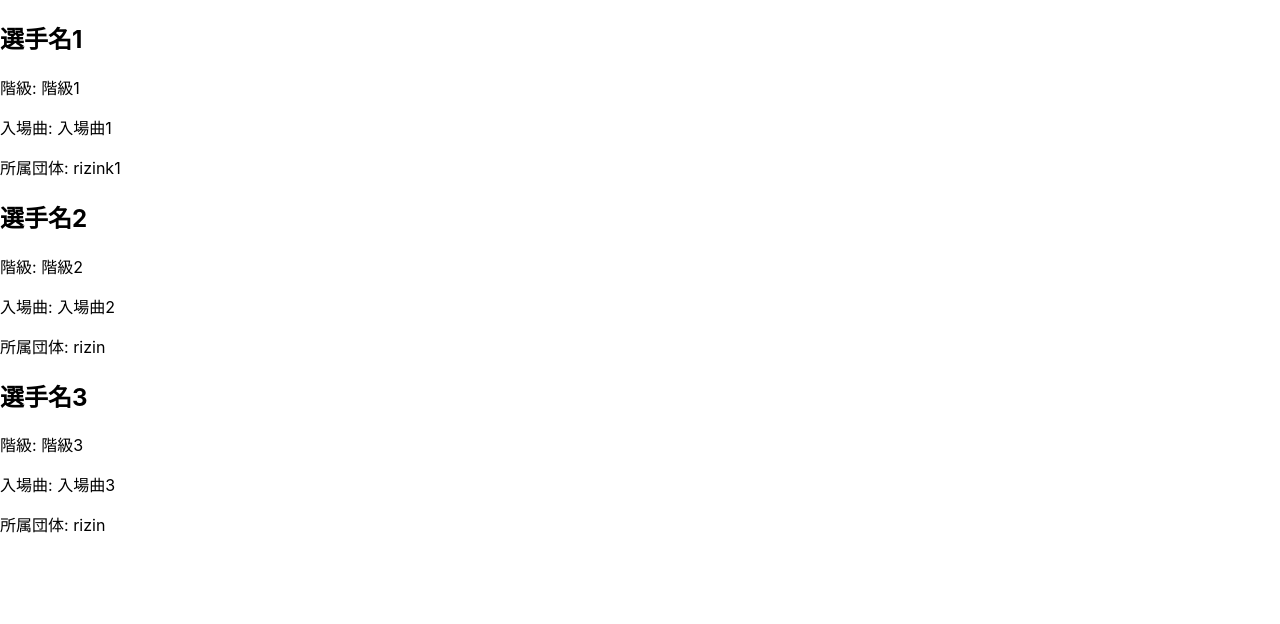
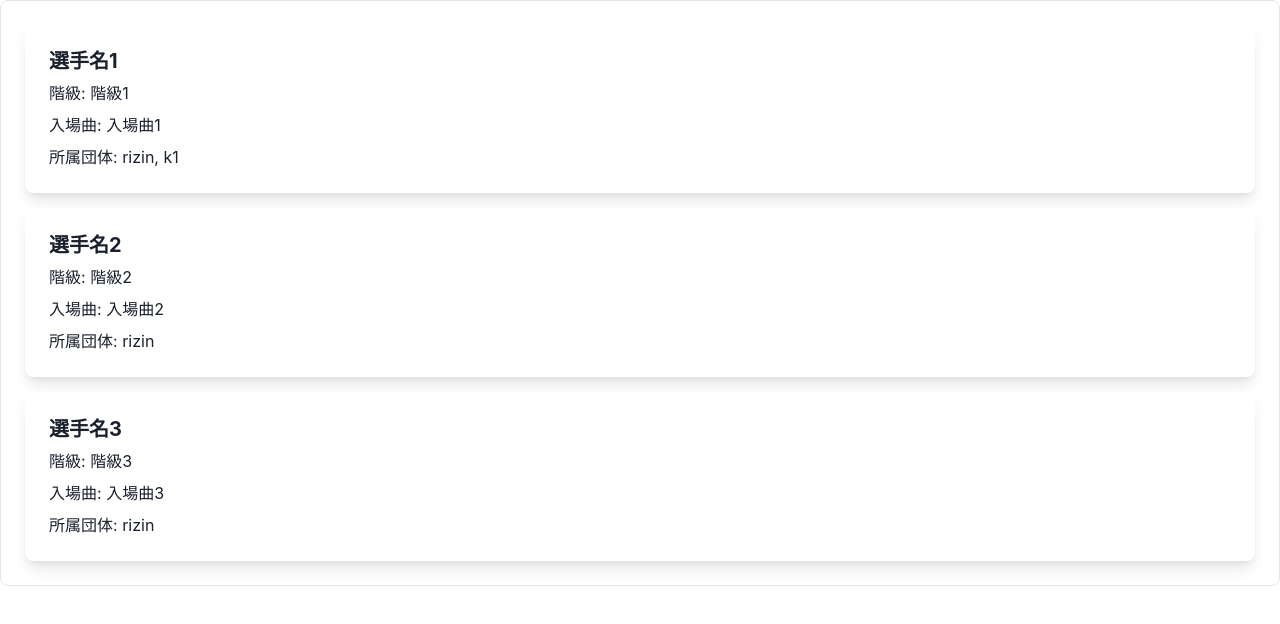
Before and after one commit to kingkazuma7/fighters-song-app, a React (Create React App) app: page / in a window 1280 px wide. Shown: the top 624 px of the page. Built offline with nearby package versions, Linux system fonts and the light colour scheme.

Commit message:
chakra-uiで表示まで

```diff
--- a/src/App.js
+++ b/src/App.js
@@ -1,24 +1,34 @@
 import React, { useState, useEffect } from 'react';
 import fightersData from './json/fighters.json';
+import { ChakraProvider, Box, Stack, Heading, Text } from '@chakra-ui/react';
 
 function FightersList() {
   const [fighters, setFighters] = useState([]);
+  const [organizations, setOrganizations] = useState(['rizin', 'k1']); // フィルタしたい団体を設定
 
   useEffect(() => {
     setFighters(fightersData.fighters);
   }, []);
 
   return (
-    <div>
-      {fighters.map(fighter => (
-        <div key={fighter.id}>
-          <h2>{fighter.name}</h2>
-          <p>階級: {fighter.weight_class}</p>
-          <p>入場曲: {fighter.entrance_song}</p>
-          <p>所属団体: {fighter.organization}</p>
-        </div>
-      ))}
-    </div>
+    <ChakraProvider>
+      <div>
+        <Box padding="6" borderWidth="1px" borderRadius="lg">
+          <Stack spacing="4">
+            {fighters.filter(fighter =>
+              organizations.some(org => fighter.organization.includes(org))
+            ).map(fighter => (
+              <Box key={fighter.id} bg="white" p="6" rounded="lg" shadow="lg">
+                <Heading fontSize="xl">{fighter.name}</Heading>
+                <Text mt="2">階級: {fighter.weight_class}</Text>
+                <Text mt="2">入場曲: {fighter.entrance_song}</Text>
+                <Text mt="2">所属団体: {fighter.organization.join(', ')}</Text>
+              </Box>
+            ))}
+          </Stack>
+        </Box>
+      </div>
+    </ChakraProvider>
   );
 }
 
```
